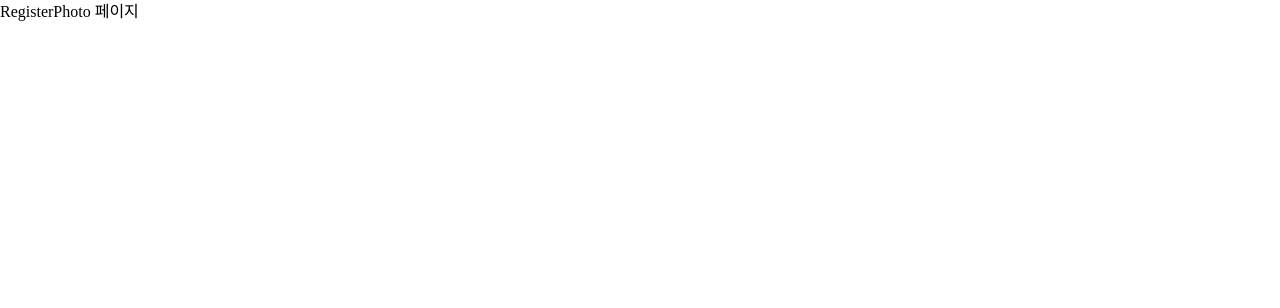
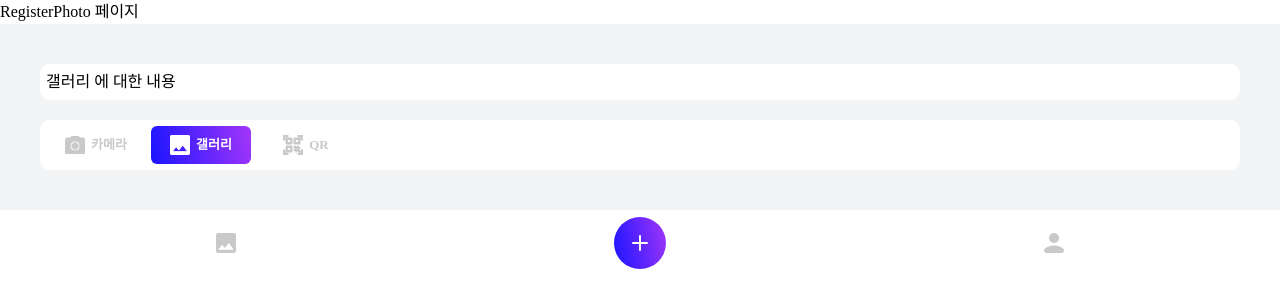
Before and after one commit to 0ne6yte/life-4-cut-frontend, a React (Vite) app: page /photo/register in a window 1280 px wide. Shown: the top 308 px of the page. Built offline with nearby package versions, Linux system fonts and the light colour scheme.

Commit message:
feat: 페이지에 tab list 컴포넌트 넣기

```diff
--- /dev/null
+++ b/src/domain/photo/RegisterPhoto/TabList.tsx
@@ -0,0 +1,31 @@
+import { ReactComponent as CameraIcon } from '@/assets/camera.svg';
+import { ReactComponent as GalleryIcon } from '@/assets/gallery.svg';
+import { ReactComponent as QrIcon } from '@/assets/qr.svg';
+import { Tab } from '@/domain/_common/components';
+
+export default function TabList() {
+  const tabArray = [
+    { tabName: '카메라', tabIcon: <CameraIcon /> },
+    { tabName: '갤러리', tabIcon: <GalleryIcon /> },
+    { tabName: 'QR', tabIcon: <QrIcon /> },
+  ];
+
+  return (
+    <div className="bg-gray-100 p-10">
+      <Tab.Group initialIndex={1}>
+        <Tab.List className="mb-5">
+          {tabArray.map(({ tabName, tabIcon }, index) => (
+            <Tab.Pannel key={`${tabName}_${index}`} index={index}>
+              {tabName} 에 대한 내용
+            </Tab.Pannel>
+          ))}
+        </Tab.List>
+        <Tab.List>
+          {tabArray.map(({ tabName, tabIcon }, index) => (
+            <Tab.Item index={index} key={`${tabName}__${index}`} icon={tabIcon} text={`${tabName}`} />
+          ))}
+        </Tab.List>
+      </Tab.Group>
+    </div>
+  );
+}
--- a/src/domain/photo/RegisterPhoto/index.tsx
+++ b/src/domain/photo/RegisterPhoto/index.tsx
@@ -1,3 +1,13 @@
+import { BottomTab } from '@/domain/_common/components';
+
+import TabList from './TabList';
+
 export default function RegisterPhoto() {
-  return <h1>RegisterPhoto 페이지</h1>;
+  return (
+    <>
+      RegisterPhoto 페이지
+      <TabList />
+      <BottomTab />
+    </>
+  );
 }
```
Also changed, not shown: src/assets/gallery.svg (added), 1 other file (tests, documents, lock files or other folders).
